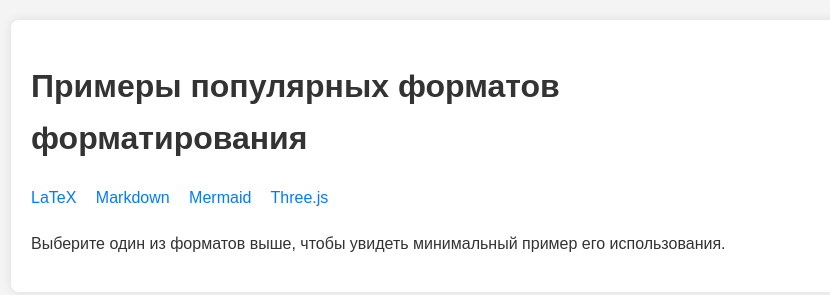
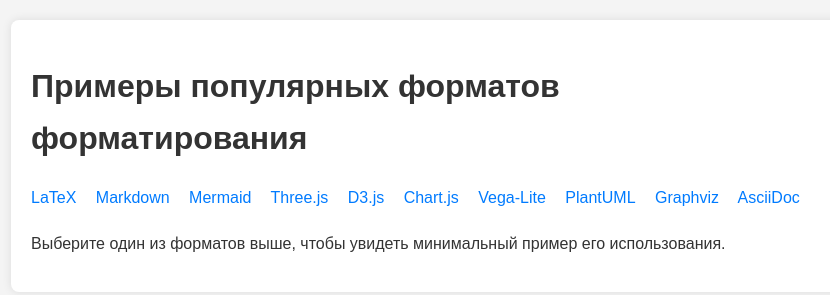
Before and after one commit to pc-1-example/Formatter, a plain HTML site: page index.html in a window 1280 px wide. Shown: the whole page, without its empty margins (209-1039 px from the left). Drawn offline with Linux system fonts and the light colour scheme.

Commit message:
Update index.html

```diff
--- a/index.html
+++ b/index.html
@@ -13,6 +13,12 @@
             <a href="markdown.html">Markdown</a>
             <a href="mermaid.html">Mermaid</a>
             <a href="threejs.html">Three.js</a>
+            <a href="d3.html">D3.js</a>
+            <a href="chartjs.html">Chart.js</a>
+            <a href="vegalite.html">Vega-Lite</a>
+            <a href="plantuml.html">PlantUML</a>
+            <a href="graphviz.html">Graphviz</a>
+            <a href="asciidoc.html">AsciiDoc</a>
         </div>
         <p>Выберите один из форматов выше, чтобы увидеть минимальный пример его использования.</p>
     </div>
```
